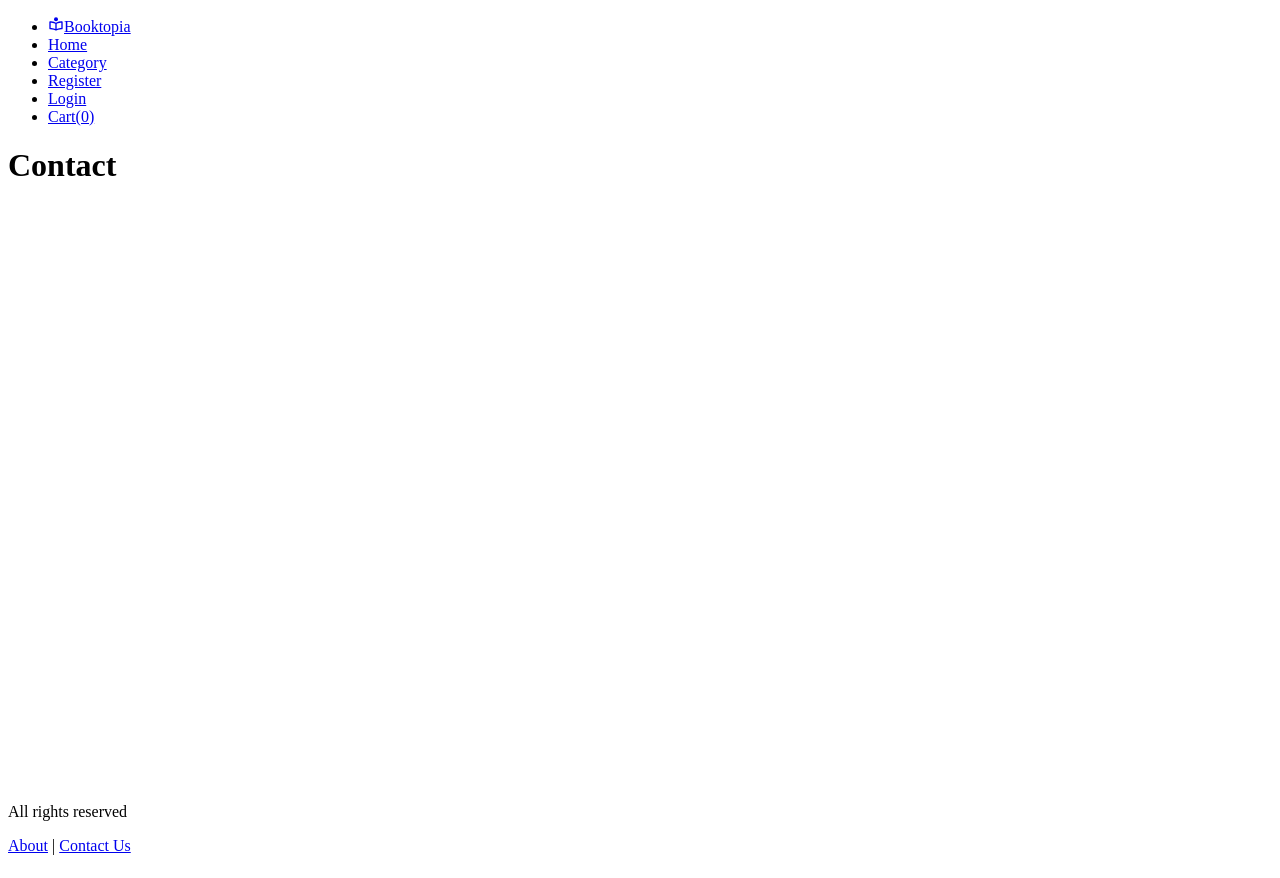
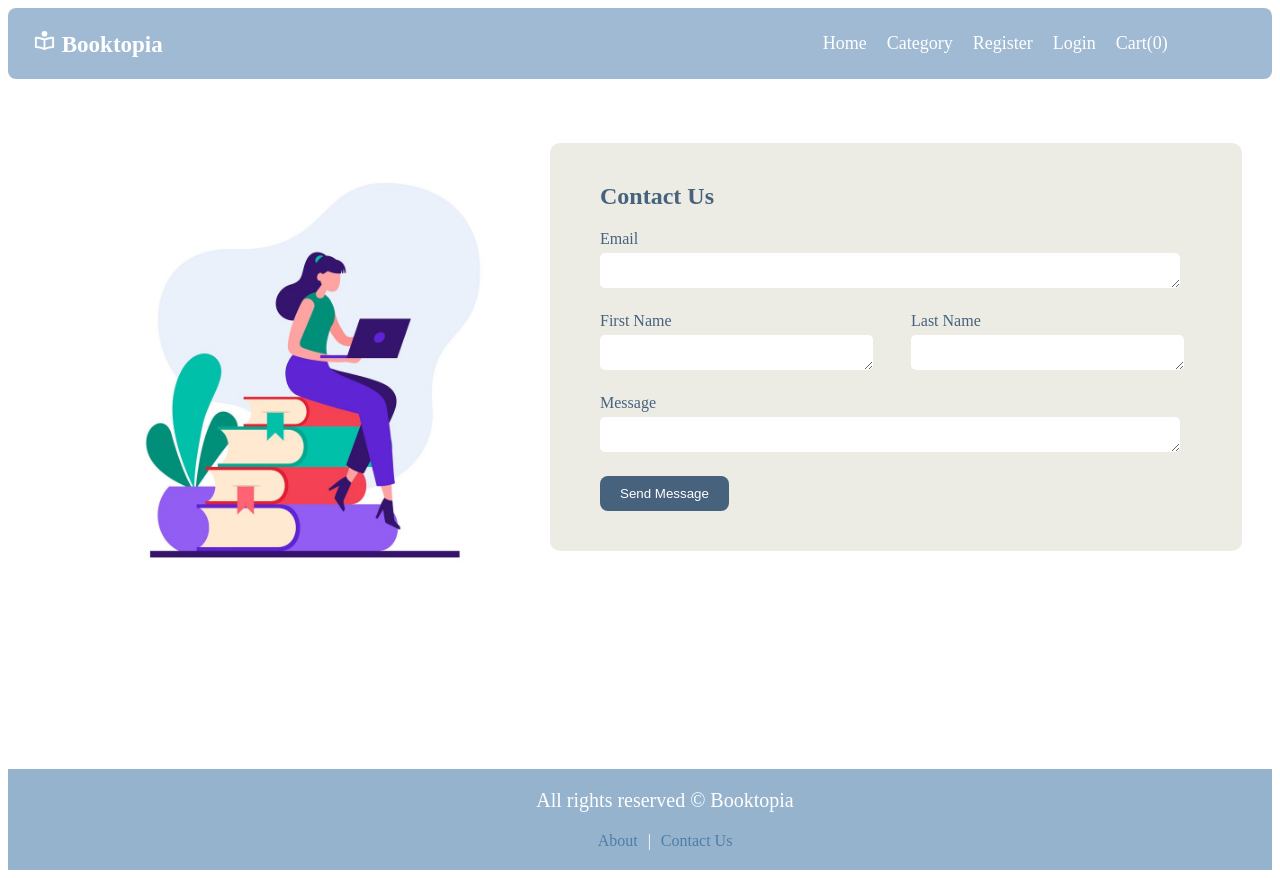
Before and after one commit to saykaw/booktopia-online-bookstore, a React (Vite) app in the folder frontend/: page /contactus in a window 1280 px wide. Built offline with nearby package versions, Linux system fonts and the light colour scheme; no server answers.

Commit message:
Updated header and footer components, added Contact page, and new CSS files

```diff
--- /dev/null
+++ b/frontend/src/components/BaseLayout/Footer.css
@@ -0,0 +1,25 @@
+/* Footer.css */
+.footer {
+    background-color: #759bbfc1; /* Change the background color as desired */
+    color: #fff; /* Text color for the footer */
+    display: flex;
+    flex-direction: column; /* Display children in a column */
+    align-items: center; /* Horizontally center children */
+    font-family: 'Playfair Display';
+  }
+
+  .footer p{
+    font-size: 20px;
+    margin-left: 50px;
+  }
+  .link-container {
+    display: flex; /* Display links in a row */
+    margin-bottom: 20px;
+    margin-left: 50px;
+  }
+
+  .link-container a {
+    text-decoration: none;
+    color: #4e7da9; /* Text color for links */
+    margin: 0 10px; /* Add spacing between links */
+  }
--- a/frontend/src/components/BaseLayout/Footer.jsx
+++ b/frontend/src/components/BaseLayout/Footer.jsx
@@ -1,16 +1,16 @@
-import React from 'react'
-import { NavLink,Link } from 'react-router-dom'
-
+import React from 'react';
+import { Link } from 'react-router-dom';
+import './Footer.css'; // Import the CSS file
 
 const Footer = () => {
   return (
-    <>
     <div className="footer">
-      <p>All rights reserved</p>
-      <Link to = '/aboutus'>About</Link> | <Link to = '/contactus'>Contact Us</Link>
+      <p>All rights reserved &copy; Booktopia</p>
+      <div className="link-container">
+        <Link to='/aboutus'>About</Link> | <Link to='/contactus'>Contact Us</Link>
+      </div>
     </div>
-    </>
-  )
+  );
 }
 
-export default Footer
+export default Footer;
--- /dev/null
+++ b/frontend/src/components/BaseLayout/Header.css
@@ -0,0 +1,45 @@
+/* Header.css */
+.navbar {
+    background-color: #759bbfaf; /* Change the background color as desired */
+    padding: 5px; /* Add padding to the header */
+    display: flex;
+    justify-content: space-between;
+    align-items: center;
+    border-radius: 8px;
+  }
+
+  .navbar ul {
+    list-style-type: none;
+    padding: 0;
+    display: flex;
+    align-items: center;
+  }
+
+  .navbar-elements {
+    font-size: 23px;
+    font-weight:bold;
+    font-family: 'Young Serif', serif;
+    display: inline-flex;
+    margin-left: 20px; /* Add spacing between list items */
+  }
+
+  /* .navbar-elements ul:hover {
+    color: #548bad;
+  } */
+  .Navbar_Elements{
+    display: inline-flex;
+    margin-left: 640px;
+  }
+
+  .nav-ele{
+    font-family: 'Playfair Display';
+    font-size: 18px;
+    margin-left: 20px;
+  }
+
+  .navbar a {
+    text-decoration: none;
+    color: #ffffff; /* Text color for links */
+  }
+
+  /* Add more styles as needed */
--- a/frontend/src/components/BaseLayout/Header.jsx
+++ b/frontend/src/components/BaseLayout/Header.jsx
@@ -1,24 +1,27 @@
-import React from 'react'
-import { NavLink,Link } from 'react-router-dom'
-import {BiBookReader} from 'react-icons/bi';
-
-
+import React from 'react';
+import { NavLink, Link } from 'react-router-dom';
+import { BiBookReader } from 'react-icons/bi';
+import './Header.css'; // Import the CSS file
 
 const Header = () => {
   return (
-    <>
     <div className="navbar">
       <ul>
-        <li className="navbar-elements"><Link to='/'><BiBookReader/>Booktopia</Link></li>
-        <li className="navbar-elements"><NavLink to='/'>Home</NavLink></li>
-        <li className="navbar-elements"><NavLink to='/category'>Category</NavLink></li>
-        <li className="navbar-elements"><NavLink to='/register'>Register</NavLink></li>
-        <li className="navbar-elements"><NavLink to='/login'>Login</NavLink></li>
-        <li className="navbar-elements"><NavLink to='/cart'>Cart(0)</NavLink></li>
+        <li className="navbar-elements">
+          <Link to='/'>
+            <BiBookReader /> Booktopia
+          </Link>
+        </li>
+        <li className="Navbar_Elements">
+          <li className="nav-ele"><NavLink to='/'>Home</NavLink></li>
+          <li className="nav-ele"><NavLink to='/category'>Category</NavLink></li>
+          <li className="nav-ele"><NavLink to='/register'>Register</NavLink></li>
+          <li className="nav-ele"><NavLink to='/login'>Login</NavLink></li>
+          <li className="nav-ele"><NavLink to='/cart'>Cart(0)</NavLink></li>
+        </li>
       </ul>
     </div>
-    </>
-  )
+  );
 }
 
-export default Header
+export default Header;
--- /dev/null
+++ b/frontend/src/pages/Contact.css
@@ -0,0 +1,79 @@
+/* Contact.css */
+.contact-container {
+    display: flex;
+    justify-content: flex-end;
+    align-items: center;
+    padding: 10px;
+    color: #46627d; /* Text color for the container */
+    margin-top: 50px;
+}
+
+.form-container {
+    background-color: rgba(232, 231, 222, 0.8); /* Semi-transparent background for the form container */
+    border-radius: 10px;
+    width: 50%; /* Adjust the width as needed */
+    text-align: left;
+    margin-right: 20px;
+    margin-top: -30px;
+    padding: 20px; /* Added padding for the entire form container */
+    padding-left: 50px;
+}
+
+.form-container h2 {
+    font-size: 24px;
+    margin-bottom: 20px;
+}
+
+.form-group {
+    margin-bottom: 20px;
+}
+
+.form-group label {
+    display: block;
+    font-size: 16px;
+    margin-bottom: 5px;
+}
+
+/* Contact.css */
+.form-group textarea {
+    width: 90%; /* Set a consistent width for all textareas */
+    padding: 10px;
+    border: none;
+    border-radius: 5px;
+    resize: vertical; /* Allow vertical resizing */
+}
+
+.name-fields {
+    display: flex;
+    align-items: flex-start; /* Align items at the top */
+}
+
+.first-name,
+.last-name {
+    flex: 1; /* Distribute available space evenly */
+    margin-right: 30px; /* Adjust the margin as needed */
+}
+
+.form-group button {
+    background-color: #46627d; /* Button background color */
+    color: #fff; /* Button text color */
+    padding: 10px 20px;
+    border: none;
+    border-radius: 8px;
+    cursor: pointer;
+}
+
+.form-group button:hover {
+    background-color: #46627db9; /* Button background color on hover */
+}
+textarea {
+    width: 50%; /* Set the width as a percentage of the parent container or specify a fixed value (e.g., 300px) */
+    height: 15px; /* Set the height as a fixed value (e.g., 100px) */
+    /* Other styles here */
+}
+
+.contact-image {
+    width: 450px; /* Set the width as needed */
+    height: auto; /* Maintain aspect ratio */
+    margin-right: 20px; /* Add spacing between the image and form */
+  }
--- a/frontend/src/pages/Contact.jsx
+++ b/frontend/src/pages/Contact.jsx
@@ -1,12 +1,46 @@
-import React from 'react'
-import Layout from '../components/BaseLayout/Layout'
+// Contact.jsx
+import React from 'react';
+import Layout from '../components/BaseLayout/Layout';
+import './Contact.css';
+import contactImage from './c1.jpg'
+
 
 const Contact = () => {
   return (
     <Layout title={'Contact us - Booktopia'}>
-    <h1>Contact</h1>
-</Layout>
-  )
+      <div className="contact-container">
+        {/* Add the image on the left */}
+        <img src={contactImage} alt="Contact Image" className="contact-image" />
+
+        <div className="form-container">
+          <h2>Contact Us</h2>
+          <div className="form-group">
+            <label>Email</label>
+            <textarea></textarea>
+          </div>
+          <div className="form-group">
+            <div className="name-fields">
+              <div className="first-name">
+                <label>First Name</label>
+                <textarea></textarea>
+              </div>
+              <div className="last-name">
+                <label>Last Name</label>
+                <textarea></textarea>
+              </div>
+            </div>
+          </div>
+          <div className="form-group">
+            <label>Message</label>
+            <textarea></textarea>
+          </div>
+          <div className="form-group">
+            <button>Send Message</button>
+          </div>
+        </div>
+      </div>
+    </Layout>
+  );
 }
 
-export default Contact
+export default Contact;
```
Also changed, not shown: frontend/src/pages/c1.jpg (added).
